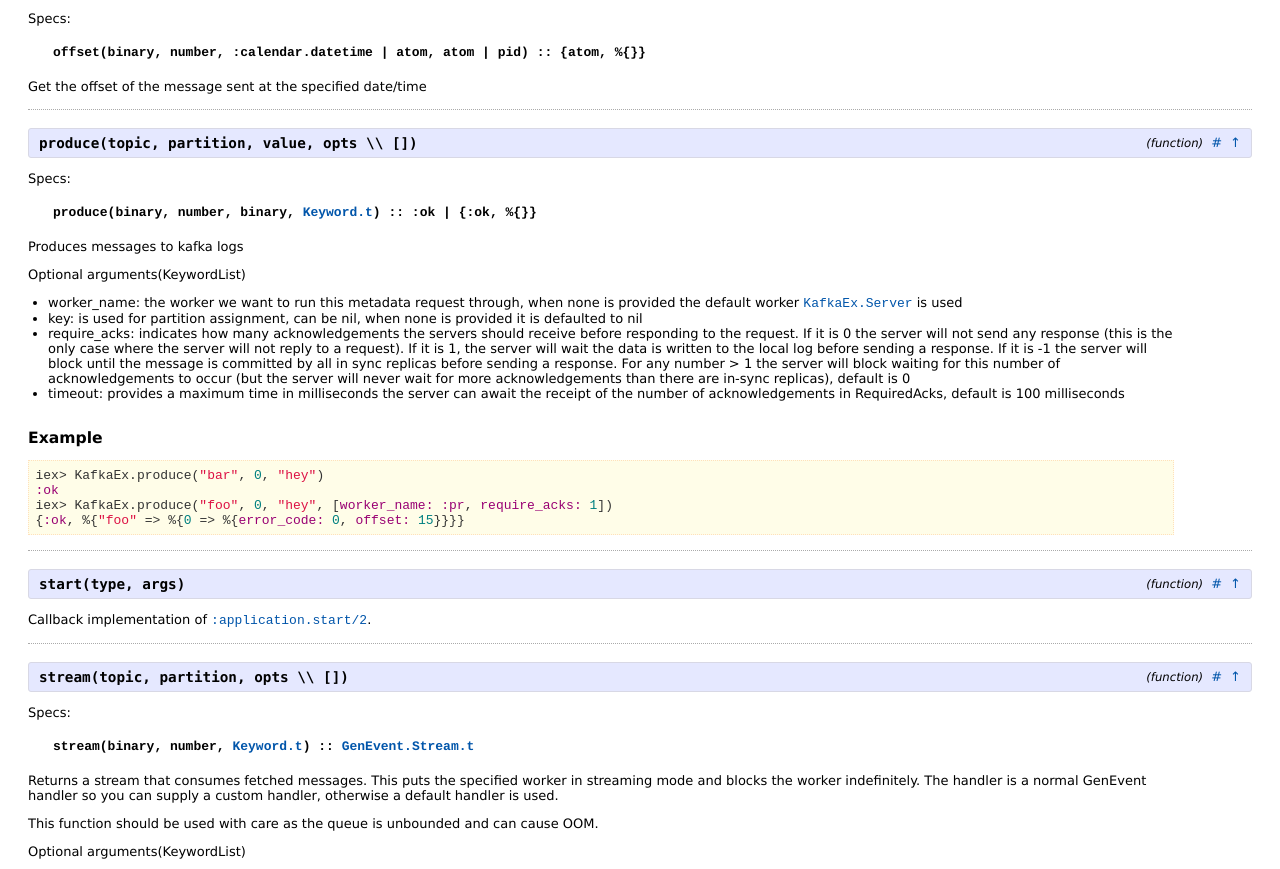
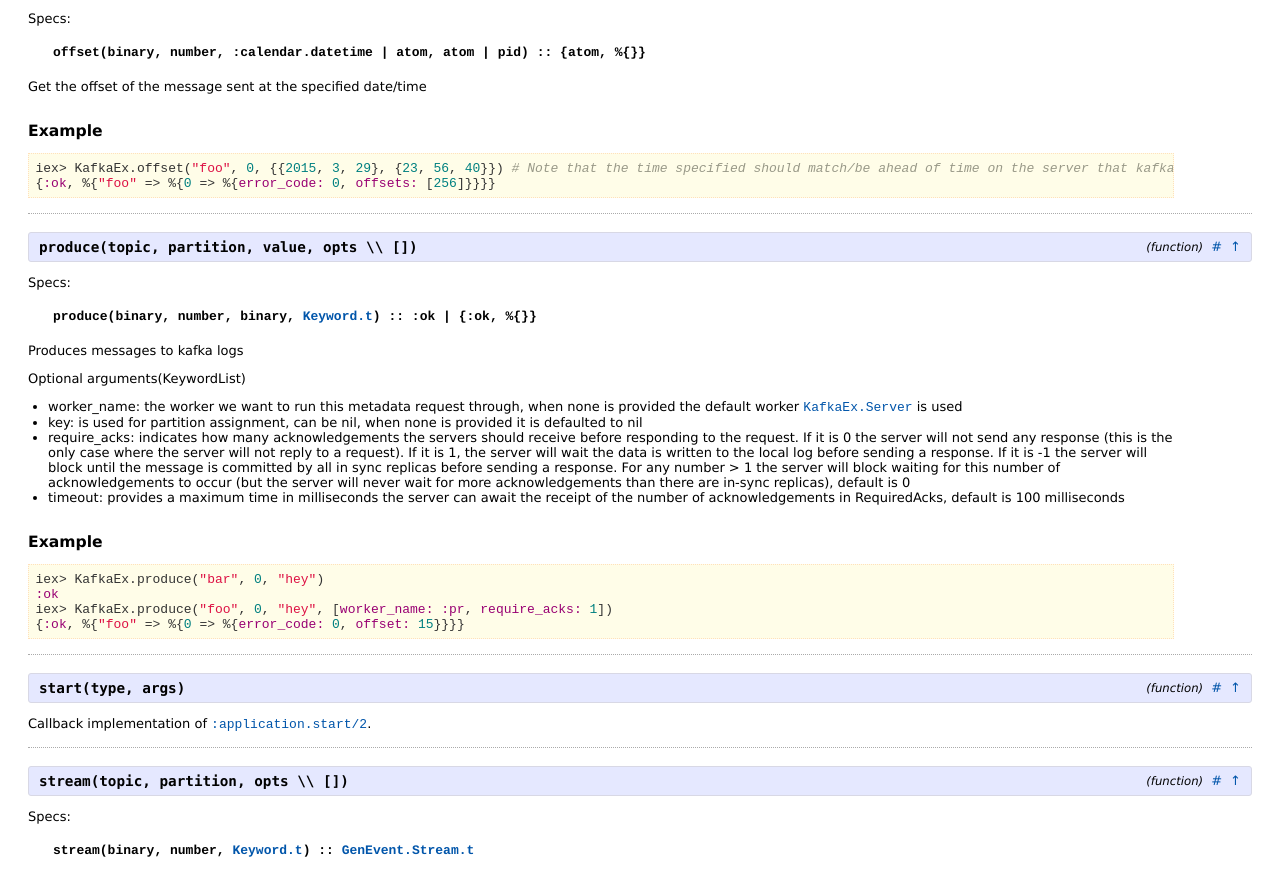
Before and after one commit to kafkaex/kafka_ex, a plain HTML site: page doc/KafkaEx.html in a window 1280 px wide. Shown: the part 2740-3609 px from the top of the page. Drawn offline with Linux system fonts and the light colour scheme.

Commit message:
Time based offsets, closes jacklund/kafka_ex#12.

```diff
--- a/doc/KafkaEx.html
+++ b/doc/KafkaEx.html
@@ -349,6 +349,9 @@ iex&gt; KafkaEx.metadata(topic: &quot;foo&quot;, worker_name: :mt)
 
   <section class="docstring">
     <p>Get the offset of the message sent at the specified date/time</p>
+<h2>Example</h2>
+<pre><code class="elixir">iex&gt; KafkaEx.offset(&quot;foo&quot;, 0, {{2015, 3, 29}, {23, 56, 40}}) # Note that the time specified should match/be ahead of time on the server that kafka runs
+{:ok, %{&quot;foo&quot; =&gt; %{0 =&gt; %{error_code: 0, offsets: [256]}}}}</code></pre>
 
   </section>
 
```
Also changed, not shown: 3 other files.
